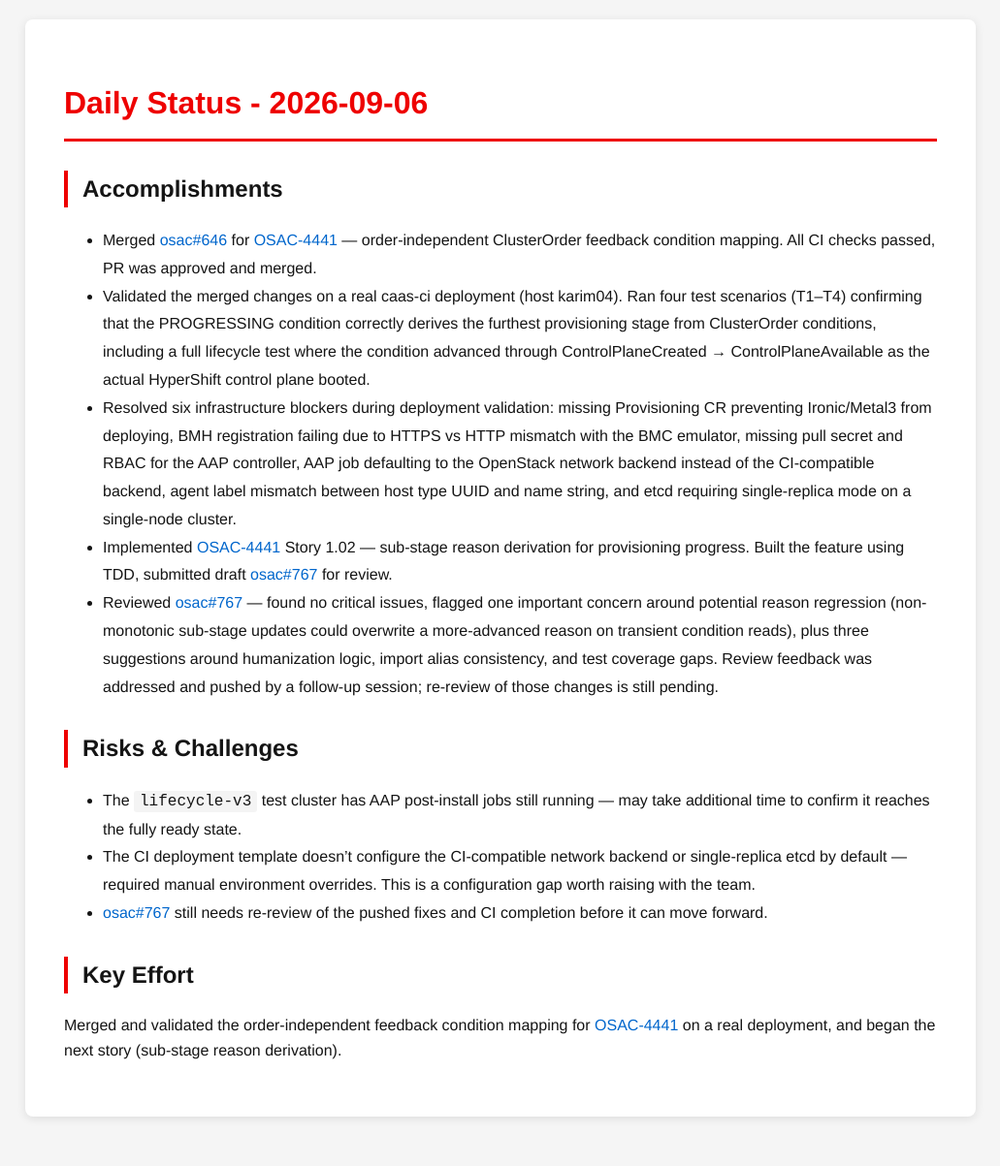
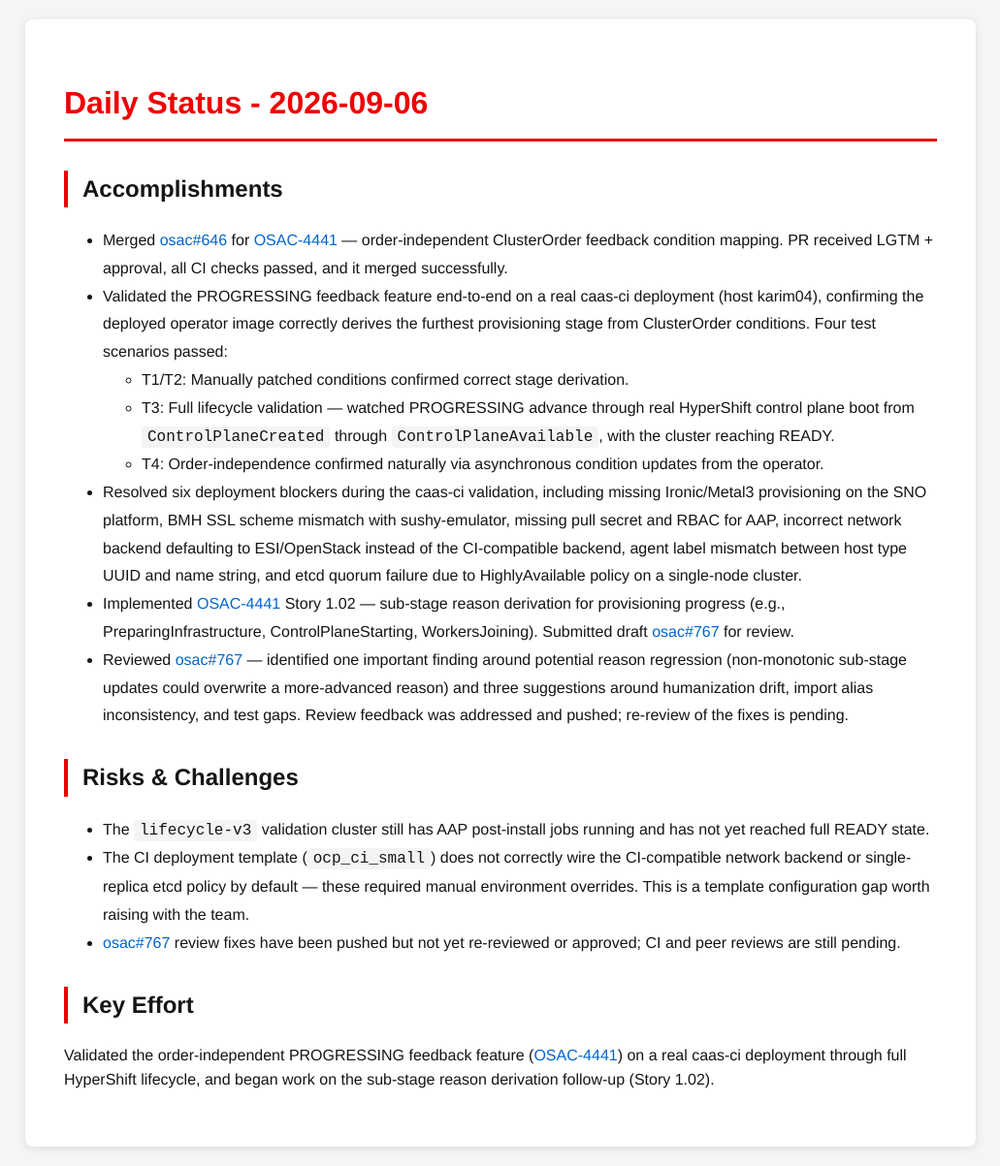
Before and after one commit to tzvatot/daily-status, a Jekyll site: the page built from 2026-09-06.md, in a window 1280 px wide. Shown: the whole page at 97% size, without its empty margins (124-1155 px from the left). Built offline with Jekyll 4.4.1, drawn with Linux system fonts in a browser that asks for light colours; before the commit the page ends 1172 px from its top, so only the background shows below that.

Commit message:
Daily status update - 2026-09-06

```diff
--- a/2026-09-06.md
+++ b/2026-09-06.md
@@ -7,19 +7,19 @@ date: 2026-09-06
 # Daily Status - 2026-09-06
 
 ## Accomplishments
-
-- Merged [osac#646](https://github.com/osac-project/osac/pull/646) for [OSAC-4441](https://redhat.atlassian.net/browse/OSAC-4441) — order-independent ClusterOrder feedback condition mapping. All CI checks passed, PR was approved and merged.
-- Validated the merged changes on a real caas-ci deployment (host karim04). Ran four test scenarios (T1–T4) confirming that the PROGRESSING condition correctly derives the furthest provisioning stage from ClusterOrder conditions, including a full lifecycle test where the condition advanced through ControlPlaneCreated → ControlPlaneAvailable as the actual HyperShift control plane booted.
-- Resolved six infrastructure blockers during deployment validation: missing Provisioning CR preventing Ironic/Metal3 from deploying, BMH registration failing due to HTTPS vs HTTP mismatch with the BMC emulator, missing pull secret and RBAC for the AAP controller, AAP job defaulting to the OpenStack network backend instead of the CI-compatible backend, agent label mismatch between host type UUID and name string, and etcd requiring single-replica mode on a single-node cluster.
-- Implemented [OSAC-4441](https://redhat.atlassian.net/browse/OSAC-4441) Story 1.02 — sub-stage reason derivation for provisioning progress. Built the feature using TDD, submitted draft [osac#767](https://github.com/osac-project/osac/pull/767) for review.
-- Reviewed [osac#767](https://github.com/osac-project/osac/pull/767) — found no critical issues, flagged one important concern around potential reason regression (non-monotonic sub-stage updates could overwrite a more-advanced reason on transient condition reads), plus three suggestions around humanization logic, import alias consistency, and test coverage gaps. Review feedback was addressed and pushed by a follow-up session; re-review of those changes is still pending.
+- Merged [osac#646](https://github.com/osac-project/osac/pull/646) for [OSAC-4441](https://redhat.atlassian.net/browse/OSAC-4441) — order-independent ClusterOrder feedback condition mapping. PR received LGTM + approval, all CI checks passed, and it merged successfully.
+- Validated the PROGRESSING feedback feature end-to-end on a real caas-ci deployment (host karim04), confirming the deployed operator image correctly derives the furthest provisioning stage from ClusterOrder conditions. Four test scenarios passed:
+  - T1/T2: Manually patched conditions confirmed correct stage derivation.
+  - T3: Full lifecycle validation — watched PROGRESSING advance through real HyperShift control plane boot from `ControlPlaneCreated` through `ControlPlaneAvailable`, with the cluster reaching READY.
+  - T4: Order-independence confirmed naturally via asynchronous condition updates from the operator.
+- Resolved six deployment blockers during the caas-ci validation, including missing Ironic/Metal3 provisioning on the SNO platform, BMH SSL scheme mismatch with sushy-emulator, missing pull secret and RBAC for AAP, incorrect network backend defaulting to ESI/OpenStack instead of the CI-compatible backend, agent label mismatch between host type UUID and name string, and etcd quorum failure due to HighlyAvailable policy on a single-node cluster.
+- Implemented [OSAC-4441](https://redhat.atlassian.net/browse/OSAC-4441) Story 1.02 — sub-stage reason derivation for provisioning progress (e.g., PreparingInfrastructure, ControlPlaneStarting, WorkersJoining). Submitted draft [osac#767](https://github.com/osac-project/osac/pull/767) for review.
+- Reviewed [osac#767](https://github.com/osac-project/osac/pull/767) — identified one important finding around potential reason regression (non-monotonic sub-stage updates could overwrite a more-advanced reason) and three suggestions around humanization drift, import alias inconsistency, and test gaps. Review feedback was addressed and pushed; re-review of the fixes is pending.
 
 ## Risks & Challenges
-
-- The `lifecycle-v3` test cluster has AAP post-install jobs still running — may take additional time to confirm it reaches the fully ready state.
-- The CI deployment template doesn't configure the CI-compatible network backend or single-replica etcd by default — required manual environment overrides. This is a configuration gap worth raising with the team.
-- [osac#767](https://github.com/osac-project/osac/pull/767) still needs re-review of the pushed fixes and CI completion before it can move forward.
+- The `lifecycle-v3` validation cluster still has AAP post-install jobs running and has not yet reached full READY state.
+- The CI deployment template (`ocp_ci_small`) does not correctly wire the CI-compatible network backend or single-replica etcd policy by default — these required manual environment overrides. This is a template configuration gap worth raising with the team.
+- [osac#767](https://github.com/osac-project/osac/pull/767) review fixes have been pushed but not yet re-reviewed or approved; CI and peer reviews are still pending.
 
 ## Key Effort
-
-Merged and validated the order-independent feedback condition mapping for [OSAC-4441](https://redhat.atlassian.net/browse/OSAC-4441) on a real deployment, and began the next story (sub-stage reason derivation).
+Validated the order-independent PROGRESSING feedback feature ([OSAC-4441](https://redhat.atlassian.net/browse/OSAC-4441)) on a real caas-ci deployment through full HyperShift lifecycle, and began work on the sub-stage reason derivation follow-up (Story 1.02).
```
